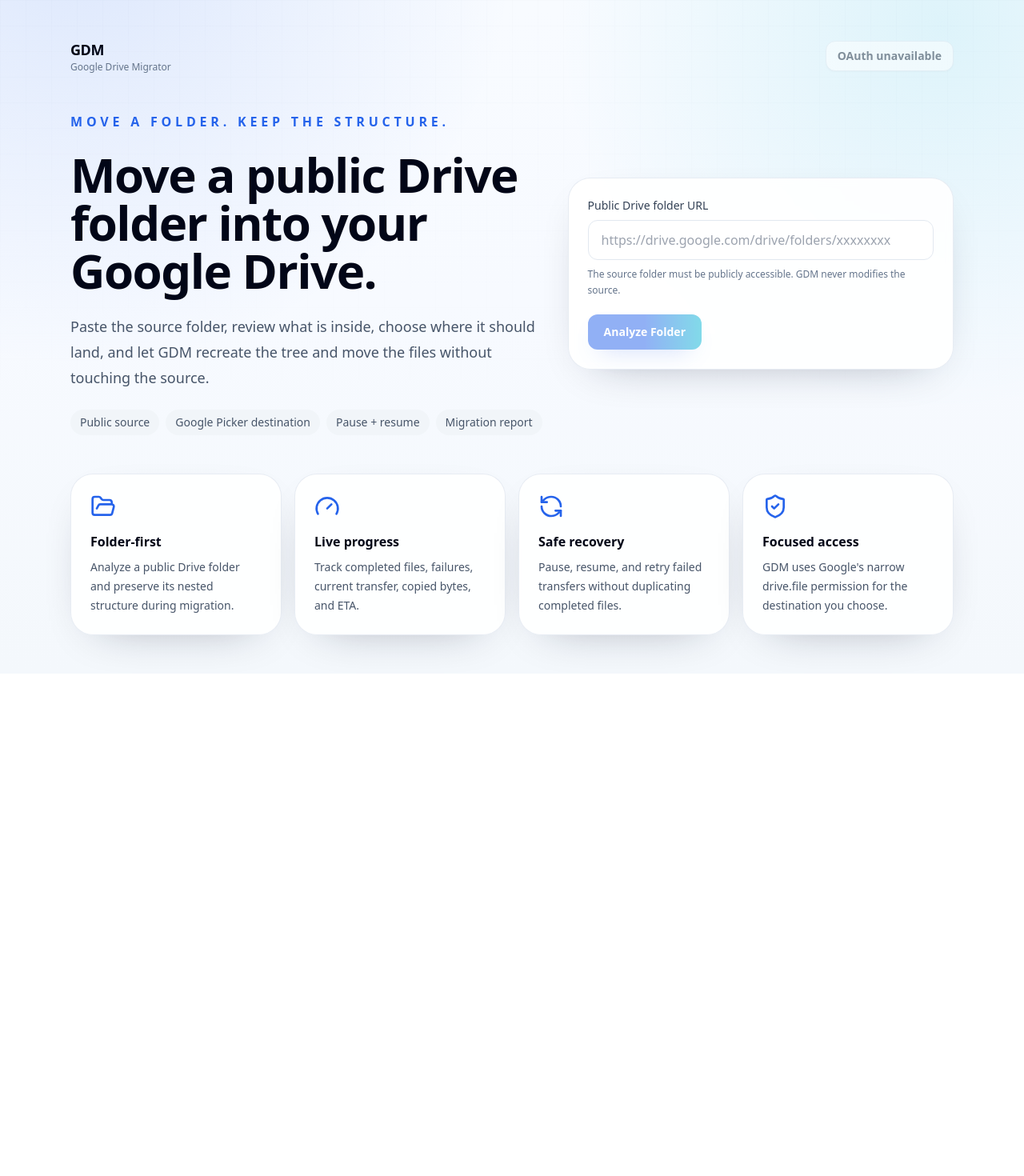
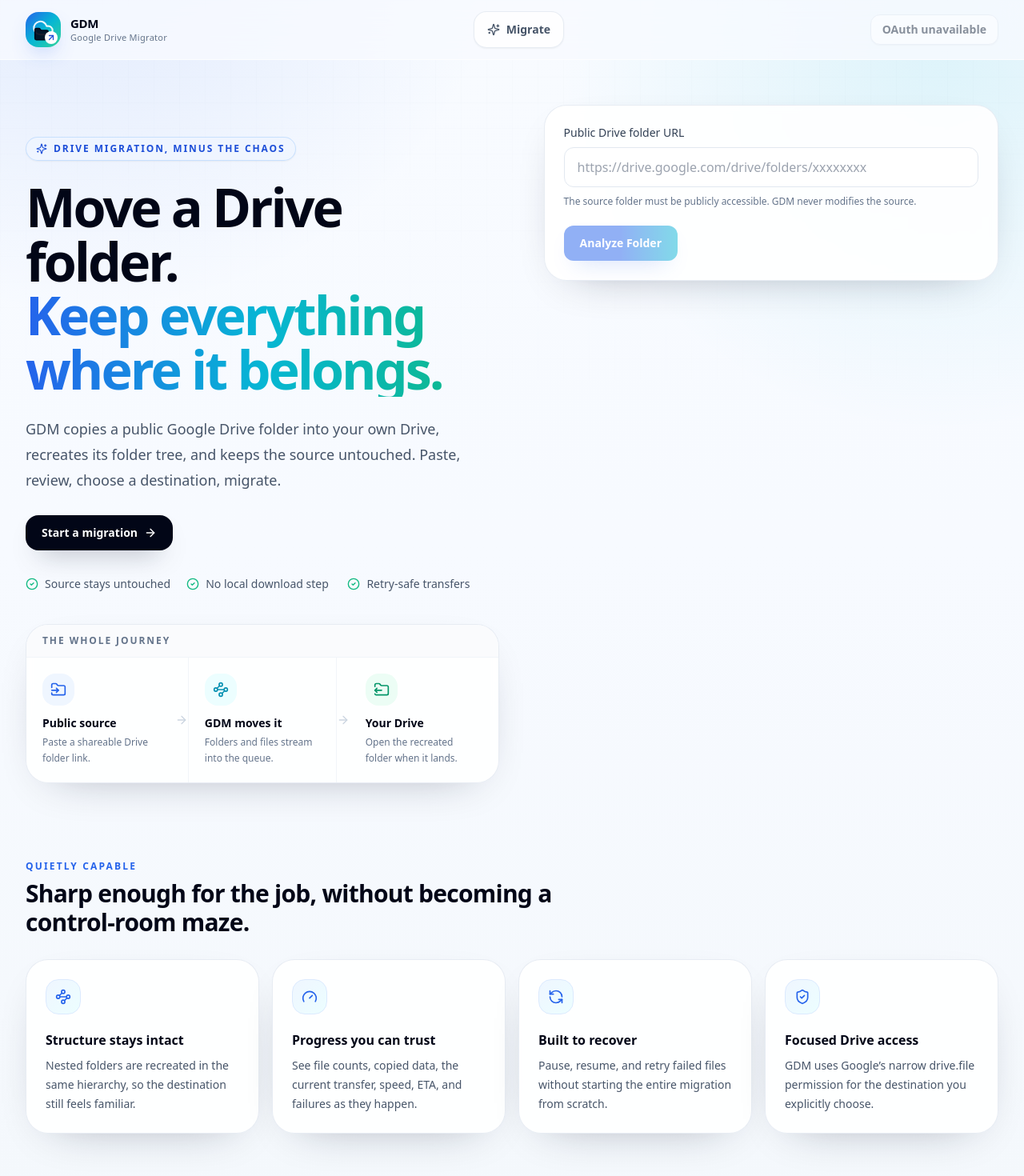
Before and after one commit to Abi0l9/Google-Drive-Migrator, a Next.js app: page / in a window 1280 px wide. Shown: the top 1470 px of the page at 80% size. Before the commit the page ends 842 px from the top, so only its background shows below. Built offline with nearby package versions, Linux system fonts and the light colour scheme; no server answers.

Commit message:
Redesign GDM landing experience

```diff
--- a/app/page.tsx
+++ b/app/page.tsx
@@ -1,62 +1,168 @@
-import { FolderOpen, Gauge, RefreshCcw, ShieldCheck } from "lucide-react";
+import Link from "next/link";
+import {
+  ArrowRight,
+  CheckCircle2,
+  FolderInput,
+  FolderOutput,
+  Gauge,
+  RefreshCcw,
+  ShieldCheck,
+  Sparkles,
+  Waypoints,
+} from "lucide-react";
 import { auth } from "@/auth";
 import { AnalyzerForm } from "@/components/analyzer-form";
-import { SignInButton, SignOutButton } from "@/components/auth-actions";
+import { SiteHeader } from "@/components/site-header";
 import { Card } from "@/components/ui";
-import { isGoogleOAuthConfigured } from "@/lib/env";
+import { isAdminEmail, isGoogleOAuthConfigured } from "@/lib/env";
 
 const features = [
-  { icon: FolderOpen, title: "Folder-first", copy: "Analyze a public Drive folder and preserve its nested structure during migration." },
-  { icon: Gauge, title: "Live progress", copy: "Track completed files, failures, current transfer, copied bytes, and ETA." },
-  { icon: RefreshCcw, title: "Safe recovery", copy: "Pause, resume, and retry failed transfers without duplicating completed files." },
-  { icon: ShieldCheck, title: "Focused access", copy: "GDM uses Google's narrow drive.file permission for the destination you choose." },
+  {
+    icon: Waypoints,
+    title: "Structure stays intact",
+    copy: "Nested folders are recreated in the same hierarchy, so the destination still feels familiar.",
+  },
+  {
+    icon: Gauge,
+    title: "Progress you can trust",
+    copy: "See file counts, copied data, the current transfer, speed, ETA, and failures as they happen.",
+  },
+  {
+    icon: RefreshCcw,
+    title: "Built to recover",
+    copy: "Pause, resume, and retry failed files without starting the entire migration from scratch.",
+  },
+  {
+    icon: ShieldCheck,
+    title: "Focused Drive access",
+    copy: "GDM uses Google’s narrow drive.file permission for the destination you explicitly choose.",
+  },
 ];
 
 export default async function Home() {
   const session = await auth();
+  const email = session?.user?.email;
   const googleOAuthConfigured = isGoogleOAuthConfigured();
 
   return (
-    <main className="mx-auto flex min-h-screen max-w-6xl flex-col gap-12 px-6 py-12">
-      <header className="flex items-center justify-between gap-4">
-        <div>
-          <p className="text-lg font-bold tracking-tight text-slate-950">GDM</p>
-          <p className="text-xs text-slate-500">Google Drive Migrator</p>
+    <>
+      <SiteHeader
+        email={email}
+        authConfigured={googleOAuthConfigured}
+        isAdmin={isAdminEmail(email)}
+      />
+
+      <main className="mx-auto w-full max-w-7xl px-5 pb-16 pt-10 sm:px-6 sm:pt-14 lg:px-8 lg:pb-24">
+        <section className="grid items-start gap-10 lg:grid-cols-[minmax(0,1.02fr)_minmax(420px,0.98fr)] lg:gap-14">
+          <div className="pt-3 lg:pt-10">
+            <div className="mb-6 inline-flex items-center gap-2 rounded-full border border-blue-200/80 bg-blue-50/80 px-3 py-1.5 text-xs font-bold uppercase tracking-[0.16em] text-blue-700 shadow-sm">
+              <Sparkles className="h-3.5 w-3.5" />
+              Drive migration, minus the chaos
             </div>
-        <div className="flex items-center gap-3">
-          {session?.user?.email ? <p className="hidden text-sm text-slate-600 sm:block">{session.user.email}</p> : null}
-          {session?.user?.email ? <SignOutButton /> : <SignInButton disabled={!googleOAuthConfigured} />}
+
+            <h1 className="max-w-3xl text-4xl font-black tracking-[-0.045em] text-slate-950 sm:text-5xl lg:text-[4.15rem] lg:leading-[1.02]">
+              Move a Drive folder.
+              <span className="block bg-gradient-to-r from-blue-600 via-cyan-500 to-emerald-500 bg-clip-text text-transparent">
+                Keep everything where it belongs.
+              </span>
+            </h1>
+
+            <p className="mt-6 max-w-2xl text-base leading-7 text-slate-600 sm:text-lg sm:leading-8">
+              GDM copies a public Google Drive folder into your own Drive, recreates its folder tree, and keeps the source untouched. Paste, review, choose a destination, migrate.
+            </p>
+
+            <div className="mt-7 flex flex-wrap gap-3">
+              <a
+                href="#migrate"
+                className="inline-flex items-center gap-2 rounded-2xl bg-slate-950 px-5 py-3 text-sm font-bold text-white shadow-[0_16px_32px_-18px_rgba(15,23,42,0.7)] transition hover:-translate-y-0.5 hover:bg-slate-800"
+              >
+                Start a migration
+                <ArrowRight className="h-4 w-4" />
+              </a>
+              {email ? (
+                <Link
+                  href="/dashboard"
+                  className="inline-flex items-center gap-2 rounded-2xl border border-slate-200 bg-white/80 px-5 py-3 text-sm font-bold text-slate-700 shadow-sm transition hover:-translate-y-0.5 hover:border-blue-200 hover:text-blue-700"
+                >
+                  View dashboard
+                </Link>
+              ) : null}
             </div>
-      </header>
 
-      <section className="grid gap-8 lg:grid-cols-[1.1fr_0.9fr] lg:items-center">
-        <div className="space-y-6">
-          <p className="font-semibold uppercase tracking-[0.3em] text-blue-600">Move a folder. Keep the structure.</p>
-          <h1 className="text-5xl font-bold tracking-tight text-slate-950 md:text-6xl">
-            Move a public Drive folder into your Google Drive.
-          </h1>
-          <p className="max-w-2xl text-lg leading-8 text-slate-600">
-            Paste the source folder, review what is inside, choose where it should land, and let GDM recreate the tree and move the files without touching the source.
-          </p>
-          <div className="flex flex-wrap gap-2 text-sm text-slate-600">
-            <span className="rounded-full bg-slate-100 px-3 py-1.5">Public source</span>
-            <span className="rounded-full bg-slate-100 px-3 py-1.5">Google Picker destination</span>
-            <span className="rounded-full bg-slate-100 px-3 py-1.5">Pause + resume</span>
-            <span className="rounded-full bg-slate-100 px-3 py-1.5">Migration report</span>
+            <div className="mt-8 grid max-w-2xl gap-3 sm:grid-cols-3">
+              {[
+                "Source stays untouched",
+                "No local download step",
+                "Retry-safe transfers",
+              ].map((item) => (
+                <div key={item} className="flex items-center gap-2 text-sm font-medium text-slate-600">
+                  <CheckCircle2 className="h-4 w-4 shrink-0 text-emerald-500" />
+                  {item}
+                </div>
+              ))}
+            </div>
+
+            <Card className="mt-10 overflow-hidden p-0">
+              <div className="border-b border-slate-100 bg-slate-50/70 px-5 py-3">
+                <p className="text-xs font-bold uppercase tracking-[0.16em] text-slate-500">The whole journey</p>
+              </div>
+              <div className="grid gap-0 sm:grid-cols-[1fr_auto_1fr_auto_1fr] sm:items-center">
+                <div className="p-5">
+                  <div className="mb-3 grid h-10 w-10 place-items-center rounded-2xl bg-blue-50 text-blue-600">
+                    <FolderInput className="h-5 w-5" />
+                  </div>
+                  <strong className="block text-sm text-slate-950">Public source</strong>
+                  <span className="mt-1 block text-xs leading-5 text-slate-500">Paste a shareable Drive folder link.</span>
+                </div>
+                <ArrowRight className="mx-auto hidden h-4 w-4 text-slate-300 sm:block" />
+                <div className="border-y border-slate-100 p-5 sm:border-x sm:border-y-0">
+                  <div className="mb-3 grid h-10 w-10 place-items-center rounded-2xl bg-cyan-50 text-cyan-600">
+                    <Waypoints className="h-5 w-5" />
+                  </div>
+                  <strong className="block text-sm text-slate-950">GDM moves it</strong>
+                  <span className="mt-1 block text-xs leading-5 text-slate-500">Folders and files stream into the queue.</span>
+                </div>
+                <ArrowRight className="mx-auto hidden h-4 w-4 text-slate-300 sm:block" />
+                <div className="p-5">
+                  <div className="mb-3 grid h-10 w-10 place-items-center rounded-2xl bg-emerald-50 text-emerald-600">
+                    <FolderOutput className="h-5 w-5" />
+                  </div>
+                  <strong className="block text-sm text-slate-950">Your Drive</strong>
+                  <span className="mt-1 block text-xs leading-5 text-slate-500">Open the recreated folder when it lands.</span>
                 </div>
               </div>
-        <AnalyzerForm isAuthenticated={Boolean(session?.user?.email)} authConfigured={googleOAuthConfigured} />
+            </Card>
+          </div>
+
+          <div id="migrate" className="scroll-mt-28">
+            <AnalyzerForm
+              isAuthenticated={Boolean(email)}
+              authConfigured={googleOAuthConfigured}
+            />
+          </div>
         </section>
 
-      <section className="grid gap-4 md:grid-cols-4">
+        <section className="mt-16 lg:mt-24">
+          <div className="mb-7 max-w-2xl">
+            <p className="text-xs font-bold uppercase tracking-[0.18em] text-blue-600">Quietly capable</p>
+            <h2 className="mt-2 text-2xl font-black tracking-tight text-slate-950 sm:text-3xl">
+              Sharp enough for the job, without becoming a control-room maze.
+            </h2>
+          </div>
+
+          <div className="grid gap-4 md:grid-cols-2 xl:grid-cols-4">
             {features.map((feature) => (
-          <Card key={feature.title}>
-            <feature.icon className="mb-4 h-8 w-8 text-blue-600" />
-            <h2 className="mb-2 font-semibold text-slate-950">{feature.title}</h2>
-            <p className="text-sm leading-6 text-slate-600">{feature.copy}</p>
+              <Card key={feature.title} className="group transition duration-200 hover:-translate-y-1 hover:border-blue-200/80 hover:shadow-[0_24px_70px_-40px_rgba(37,99,235,0.45)]">
+                <div className="mb-5 grid h-11 w-11 place-items-center rounded-2xl border border-blue-100 bg-gradient-to-br from-blue-50 to-cyan-50 text-blue-600 transition group-hover:scale-105">
+                  <feature.icon className="h-5 w-5" />
+                </div>
+                <h3 className="font-bold text-slate-950">{feature.title}</h3>
+                <p className="mt-2 text-sm leading-6 text-slate-600">{feature.copy}</p>
               </Card>
             ))}
+          </div>
         </section>
       </main>
+    </>
   );
 }
```
Lines whose indentation alone changed are shown as unchanged.
